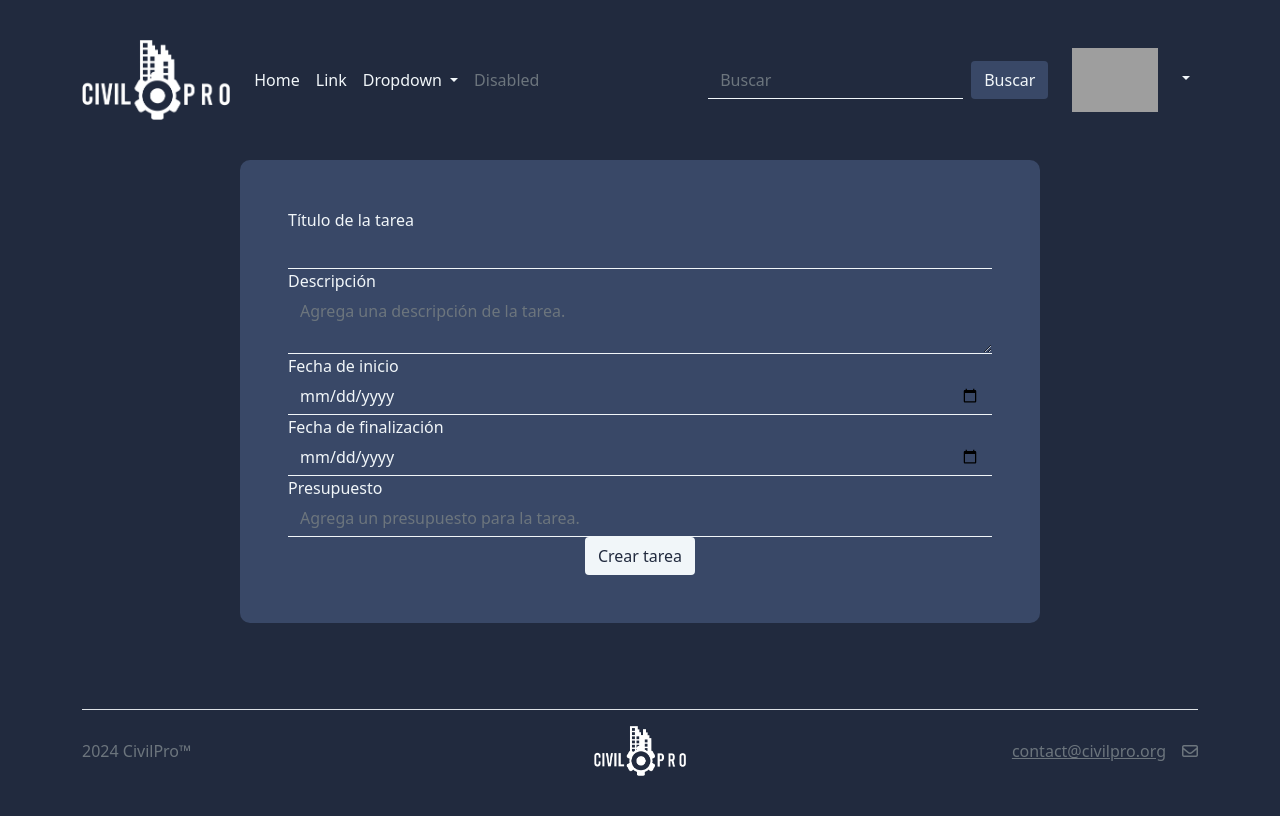
After one commit to jpmvalencia/CivilPro, a Django app: page /nueva-tarea/ in a window 1280 px wide. The commit adds this page. Run offline with Django 5.2, Linux system fonts and the light colour scheme; the visitor is signed in with stand-in values (Sample User, id 1); some libraries are stand-ins or nearby versions; grey boxes are pictures that could not be loaded.

Commit message:
Se crea el formulario de tareas, se crea la tabla homeapp_tarea y se cargan los datos a la tabla

```diff
--- a/homeapp/admin.py
+++ b/homeapp/admin.py
@@ -1,6 +1,7 @@
 from django.contrib import admin
-from .models import Proyecto, ProyectoUsuario
+from .models import Proyecto, ProyectoUsuario, Tarea
 
 # Register your models here.
 admin.site.register(Proyecto)
 admin.site.register(ProyectoUsuario)
+admin.site.register(Tarea)
--- /dev/null
+++ b/homeapp/templates/nueva-tarea.html
@@ -0,0 +1,34 @@
+{% extends 'base.html' %}
+
+{% block content %}
+
+<div class="container bg-annapolis-blue rounded-10 p-5" style="max-width: 800px;">
+    <form method="post">
+        {% csrf_token %}
+        <div class="form-group">
+            <label for="title">Título de la tarea</label>
+            <input type="text" name="title" id="title" class="form-control text-distant-horizon" autocomplete="off" required>
+        </div>
+        <div class="form-group">
+            <label for="description">Descripción</label>
+            <textarea name="description" id="description" class="form-control text-distant-horizon" placeholder="Agrega una descripción de la tarea." autocomplete="off" required></textarea>
+        </div>
+        <div class="form-group">
+            <label for="start-date">Fecha de inicio</label>
+            <input type="date" name="start-date" id="start-date" class="form-control text-distant-horizon" required>
+        </div>
+        <div class="form-group">
+            <label for="end-date">Fecha de finalización</label>
+            <input type="date" name="end-date" id="end-date" class="form-control text-distant-horizon" required>
+        </div>
+        <div class="form-group">
+            <label for="presupuesto">Presupuesto</label>
+            <input type="number" step="0.01" name="presupuesto" id="presupuesto" class="form-control text-distant-horizon" placeholder="Agrega un presupuesto para la tarea." required>
+        </div>
+        <div class="text-center">
+            <button type="submit" class="btn bg-distant-horizon text-midnight-express">Crear tarea</button>
+        </div>
+    </form>
+</div>
+
+{% endblock %}
--- a/homeapp/urls.py
+++ b/homeapp/urls.py
@@ -9,5 +9,6 @@ urlpatterns = [
     path('nuevo-proyecto/', views.nuevo_proyecto, name='nuevo-proyecto'),
     path('actualizar_perfil/', views.actualizar_perfil, name='actualizar_perfil'),
     path('buscar-usuario/', views.buscar_usuario, name='buscar-usuario'),
-    path('agregar-usuario/', views.agregar_usuario, name='agregar-usuario')
+    path('agregar-usuario/', views.agregar_usuario, name='agregar-usuario'),
+    path('nueva-tarea/', views.nueva_tarea, name='nueva-tarea')
 ]
--- a/homeapp/views.py
+++ b/homeapp/views.py
@@ -5,12 +5,33 @@ from django.contrib import messages
 
 from django.db import connection
 from .models import Usuario
-from .models import Proyecto, ProyectoUsuario
+from .models import Proyecto, ProyectoUsuario, Tarea
 from authentapp.models import Usuario
 
 # Create your views here.
 def home(request):
     return render(request, 'home.html')
+
+@login_required
+def nueva_tarea(request):
+    if request.method == 'GET':
+        return render(request,'nueva-tarea.html')
+    else:
+        try:
+            print(request.POST)
+            nombre = request.POST.get('title')
+            descripcion = request.POST.get('description')
+            fecha_inicio = request.POST.get('start-date')
+            fecha_final = request.POST.get('end-date')
+            presupuesto = request.POST.get('presupuesto')
+            tarea = Tarea(nombre=nombre, descripcion=descripcion, fecha_inicio=fecha_inicio, fecha_final=fecha_final, presupuesto=presupuesto)
+
+            tarea.save()
+            return redirect(proyectos_info)
+        except:
+            return render(request, 'nueva-tarea.html', {'error': 'Ingresa datos válidos.'})
+
+
 
 @login_required
 def nuevo_proyecto(request):
```
Also changed, not shown: homeapp/models.py (+13 -1 lines), homeapp/templates/proyectos.html (+22 -2 lines), homeapp/migrations/0002_alter_tarea_id_proyecto.py (added).
